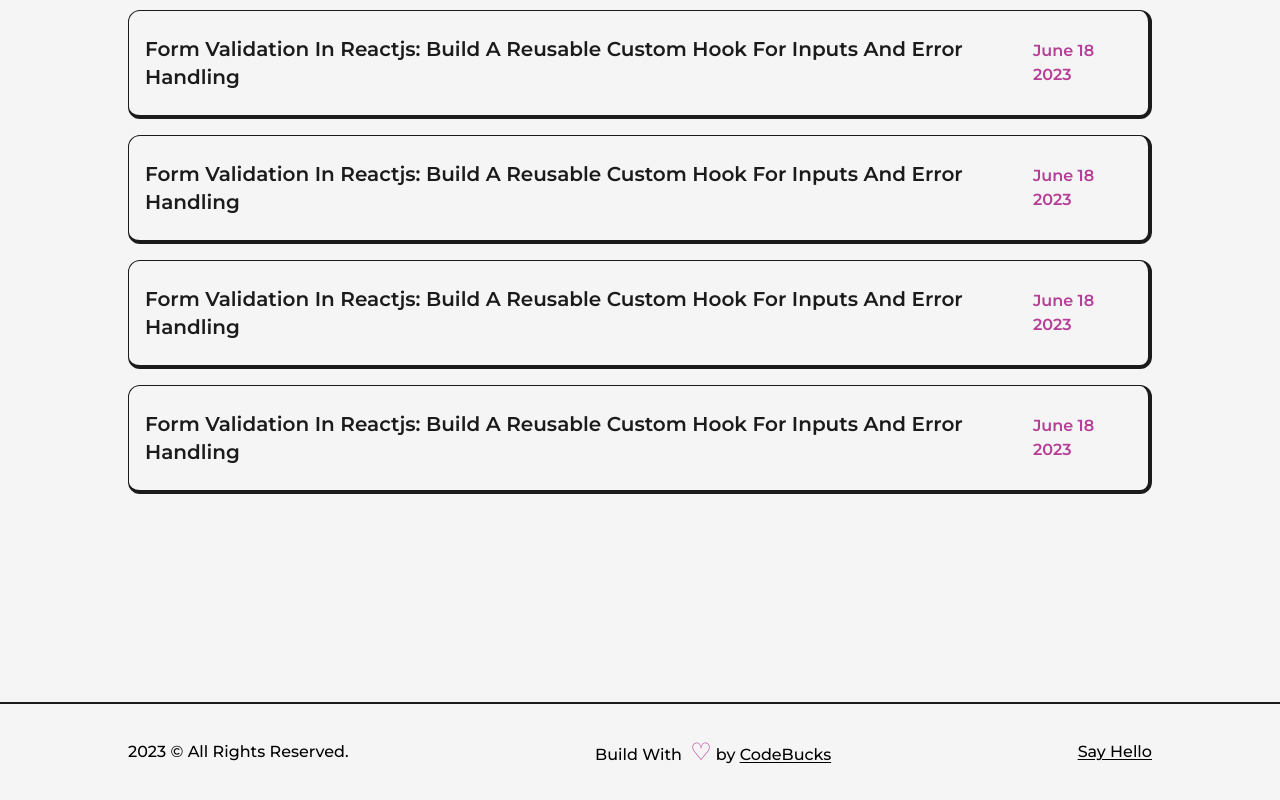
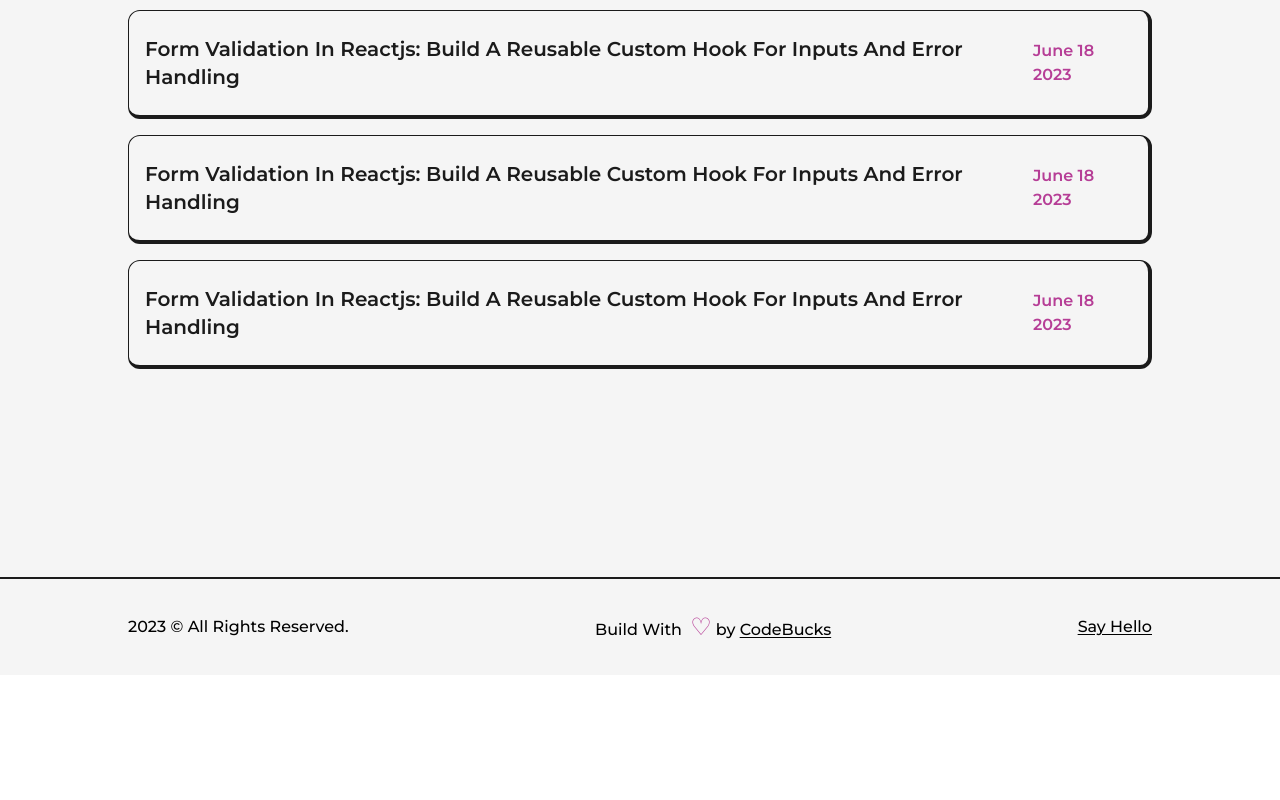
Before and after one commit to BanuDanabakiyam/Portfolio-, a Next.js app: page /articles in a window 1280 px wide. Shown: the part 1150-1950 px from the top of the page. After the commit the page ends 1825 px from the top, so only its background shows below. Built offline with nearby package versions, Linux system fonts and the light colour scheme.

Commit message:
addingImages

```diff
--- a/src/pages/articles.js
+++ b/src/pages/articles.js
@@ -8,6 +8,8 @@ import { motion,useMotionValue } from "framer-motion";
 import article1 from '../../public/images/articles/pagination component in reactjs.jpg';
 import article2 from "../../public/images/articles/create loading in reactjs.jpg";
 import article3 from "../../public/images/articles/create modal component in react using react portals.png";
+import article4 from "../../public/images/articles/form Validation in reactjs using custom react Hook.png";
+import article5 from "../../public/images/articles/smooth scrolling in reactjs.png";
 
 const FramerImage = motion(Image);
 
@@ -121,7 +123,7 @@ const Articles = () => {
                     title="Form Validation In Reactjs: Build A Reusable Custom Hook For Inputs And Error Handling"
                     date="June 18 2023"
                     link="/"
-                    img={article3}
+                    img={article4}
                     >
 
                     </Article>
@@ -129,15 +131,7 @@ const Articles = () => {
                     title="Form Validation In Reactjs: Build A Reusable Custom Hook For Inputs And Error Handling"
                     date="June 18 2023"
                     link="/"
-                    img={article3}
-                    >
-
-                    </Article>
-                    <Article
-                    title="Form Validation In Reactjs: Build A Reusable Custom Hook For Inputs And Error Handling"
-                    date="June 18 2023"
-                    link="/"
-                    img={article3}
+                    img={article5}
                     >
 
                     </Article>
```
